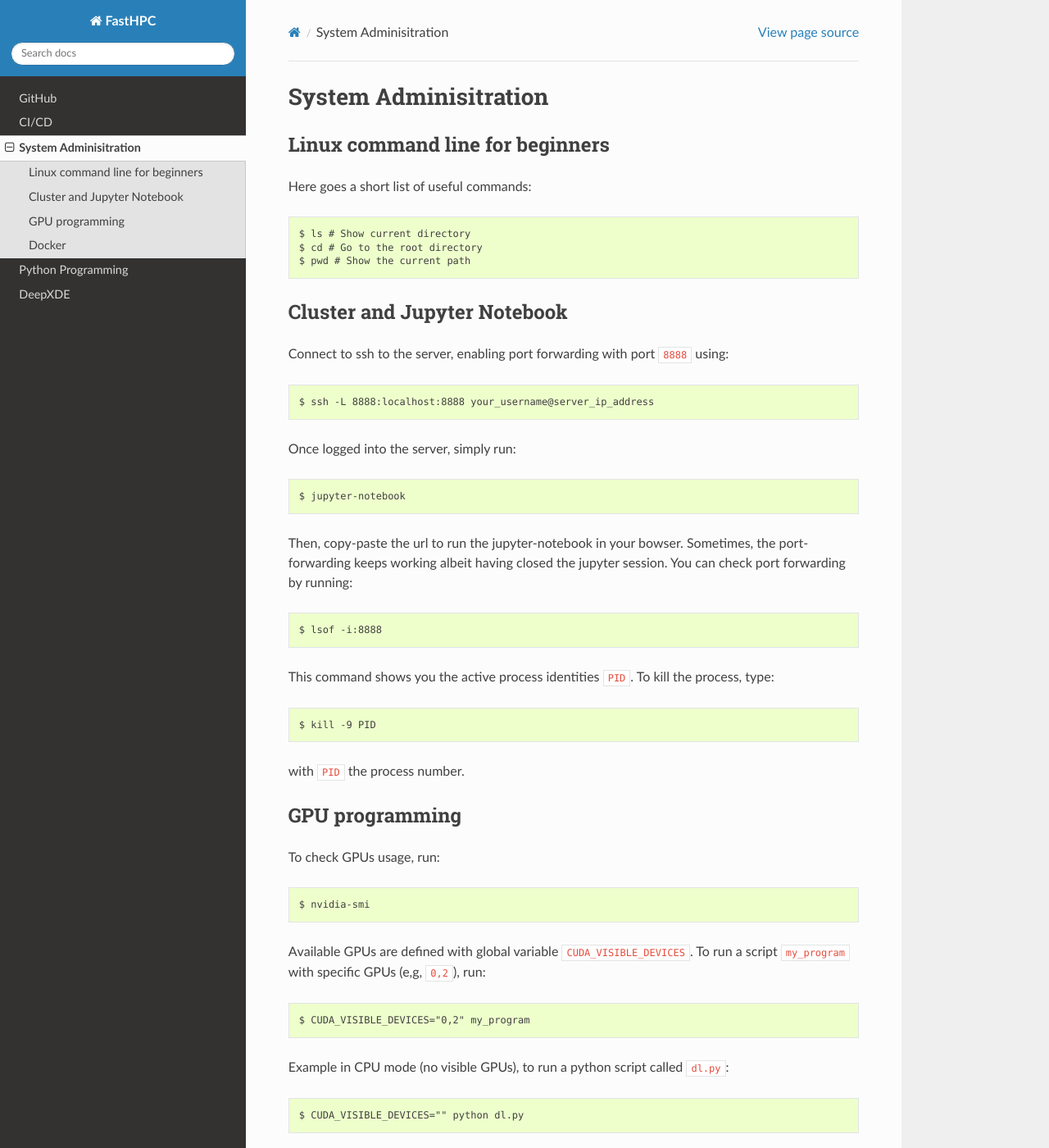
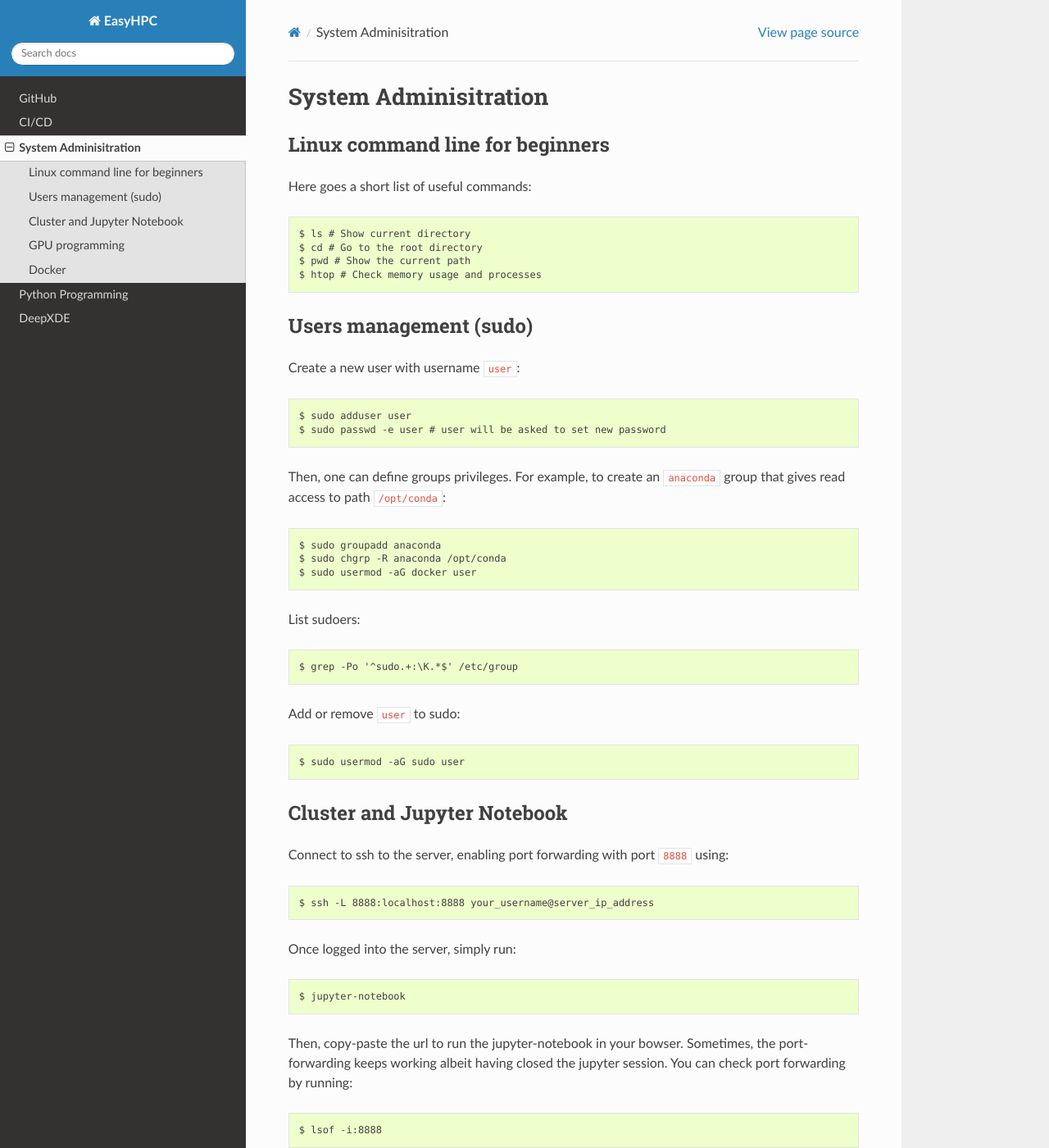
Before and after one commit to pescap/EasyHPC, a Sphinx documentation site: the page built from docs/source/sysadmin.rst, in a window 1280 px wide and 1400 px high. Shown: the whole window at 82% size. Built offline with Sphinx 7.4.7 and the Read the Docs theme 2.0.0, drawn with Linux system fonts in a browser that asks for light colours.

Commit message:
working on sysadmin

```diff
--- a/docs/source/cicd.rst
+++ b/docs/source/cicd.rst
@@ -31,6 +31,3 @@ Branch protection rules
 To add rules to the pull requests and commits, you can set branch protection rules.
 
 To do so, go to your git repository and click on ``Settings``, and then ``Branches``. Define your custom Branch protection rules.
-
-
-Now that you know how to set up git repositories and ensure their continuous integration go to the `System Administration page <https://easyhpc.readthedocs.io/en/latest/sysadmin.html>`_.
--- a/docs/source/conf.py
+++ b/docs/source/conf.py
@@ -17,7 +17,7 @@
 
 # -- Project information -----------------------------------------------------
 
-project = 'FastHPC'
+project = 'EasyHPC'
 copyright = '2022, pescap'
 author = 'pescap'
 
@@ -76,7 +76,7 @@ sys.path.insert(0, os.path.abspath('.'))
 sys.path.insert(0, os.path.abspath('../'))
 #sys.path.insert(0, os.path.abspath('../..'))
 
-htmlhelp_basename = "FastHPCdoc"
+htmlhelp_basename = "EasyHPCdoc"
 
 
 # -- Options for LaTeX output ------------------------------------------------
@@ -96,5 +96,5 @@ latex_elements = {
 # (source start file, target name, title,
 #  author, documentclass [howto, manual, or own class]).
 latex_documents = [
-    ("index", "fastHPC.tex", "fastHPC Documentation", "pescap", "manual")
+    ("index", "EasyHPC.tex", "EasyHPC Documentation", "pescap", "manual")
 ]
--- a/docs/source/github.rst
+++ b/docs/source/github.rst
@@ -55,5 +55,3 @@ Note: Before you submit a pull request:
  	$ black my_code.py
 
 You're ready to collaborate to any Open-Source repository on GitHub!
-
-If you want to go further with this documentation, go to the `CI/CD page <https://easyhpc.readthedocs.io/en/latest/github.html>`_.
--- a/docs/source/sysadmin.rst
+++ b/docs/source/sysadmin.rst
@@ -9,6 +9,29 @@ Here goes a short list of useful commands::
 $ ls # Show current directory
 $ cd # Go to the root directory
 $ pwd # Show the current path
+$ htop # Check memory usage and processes
+
+Users management (sudo)
+-----------------------
+
+Create a new user with username ``user``::
+
+$ sudo adduser user
+$ sudo passwd -e user # user will be asked to set new password
+
+Then, one can define groups privileges. For example, to create an ``anaconda`` group that gives read access to path ``/opt/conda``::
+
+$ sudo groupadd anaconda
+$ sudo chgrp -R anaconda /opt/conda
+$ sudo usermod -aG docker user
+
+List sudoers: ::
+
+$ grep -Po '^sudo.+:\K.*$' /etc/group
+
+Add or remove ``user`` to sudo::
+
+$ sudo usermod -aG sudo user
 
 
 Cluster and Jupyter Notebook
```
